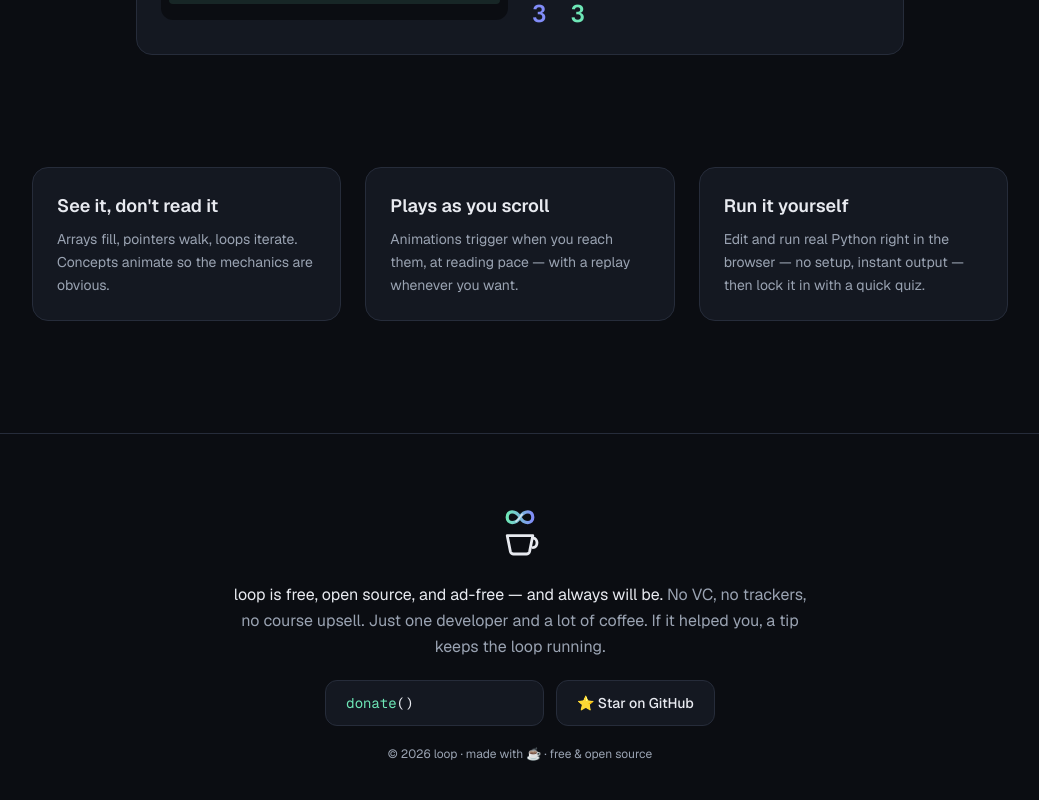
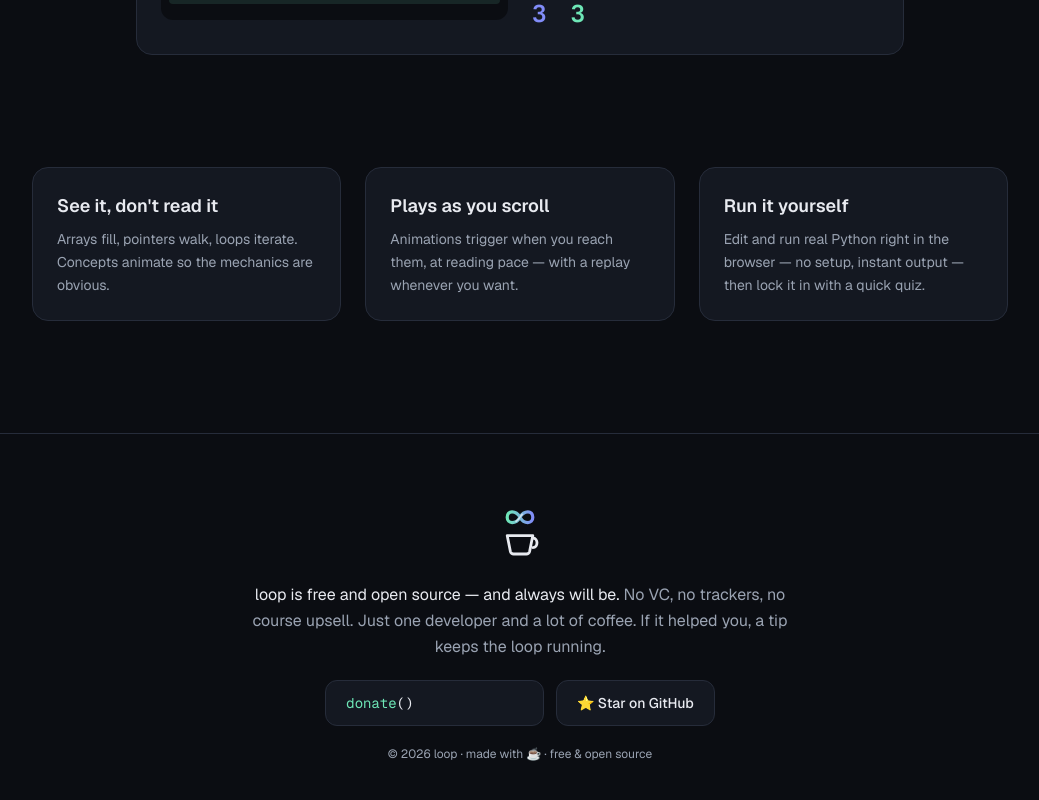
Before and after one commit to ag913331/loop, a Next.js app: page / in a window 1280 px wide. Shown: the part 839-1639 px from the top of the page, without its empty margins (120-1159 px from the left). Built offline with nearby package versions, Linux system fonts and the light colour scheme.

Commit message:
Update donation links in DonateButton and Footer components for accurate attribution and improved user engagement.

```diff
--- a/src/components/DonateButton.tsx
+++ b/src/components/DonateButton.tsx
@@ -3,7 +3,7 @@
 import { useState } from "react";
 
 // ↓ Replace with your real donation link (Buy Me a Coffee / Ko-fi / GitHub Sponsors).
-const DONATE_URL = "https://www.buymeacoffee.com/REPLACE_ME";
+const DONATE_URL = "buymeacoffee.com/keeplooping";
 
 /**
  * A donate call styled as Python: `donate()` reveals its returned value (❤️) on
--- a/src/components/Footer.tsx
+++ b/src/components/Footer.tsx
@@ -2,7 +2,7 @@ import CoffeeInfinity from "./CoffeeInfinity";
 import DonateButton from "./DonateButton";
 
 // ↓ Replace with your repository URL.
-const GITHUB_URL = "https://github.com/REPLACE_ME/loop";
+const GITHUB_URL = "https://github.com/ag913331/loop";
 
 export default function Footer() {
   return (
@@ -12,7 +12,7 @@ export default function Footer() {
 
         <p className="max-w-xl leading-relaxed text-muted">
           <span className="text-foreground">
-            loop is free, open source, and ad-free — and always will be.
+            loop is free and open source — and always will be.
           </span>{" "}
           No VC, no trackers, no course upsell. Just one developer and a lot of
           coffee. If it helped you, a tip keeps the loop running.
```
